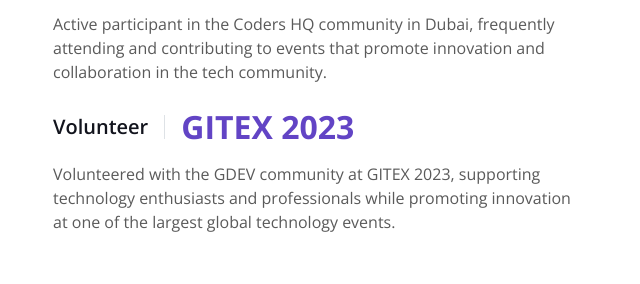
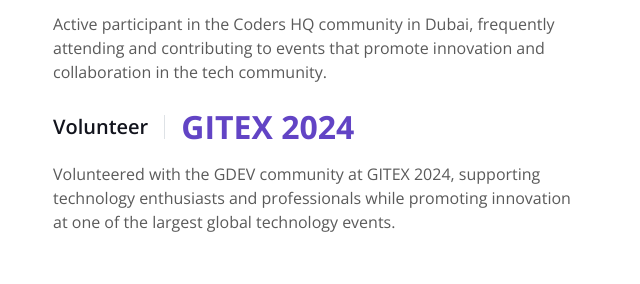
Before and after one commit to NaamaNalawala/Portfolio, a plain HTML site: page index.html in a window 1280 px wide. Shown: the part 1317-1601 px from the top of the page, 611-1251 px from the left. Drawn offline with nearby package versions, Linux system fonts and the light colour scheme.

Commit message:
Gitex year issue

```diff
--- a/index.html
+++ b/index.html
@@ -176,9 +176,9 @@
                         contributing to events that promote innovation and collaboration in the tech community.</p>
                     <div class="d-flex align-items-center mb-3">
                         <h5 class="border-end pe-3 me-3 mb-0">Volunteer</h5>
-                        <h2 class="text-primary fw-bold mb-0">GITEX 2023</h2>
+                        <h2 class="text-primary fw-bold mb-0">GITEX 2024</h2>
                     </div>
-                    <p class="mb-0">Volunteered with the GDEV community at GITEX 2023, supporting technology enthusiasts
+                    <p class="mb-0">Volunteered with the GDEV community at GITEX 2024, supporting technology enthusiasts
                         and professionals while promoting innovation at one of the largest global technology events.</p>
                 </div>
 
```
